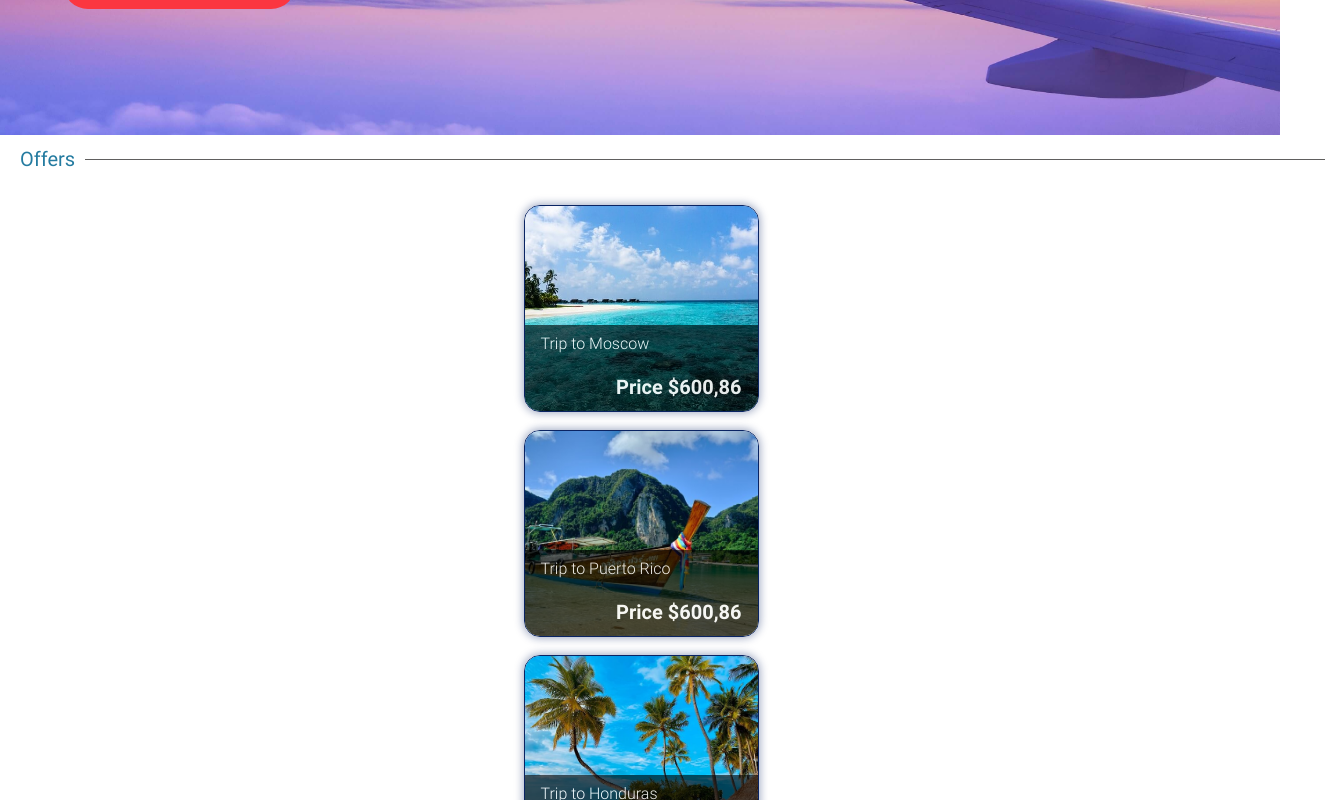
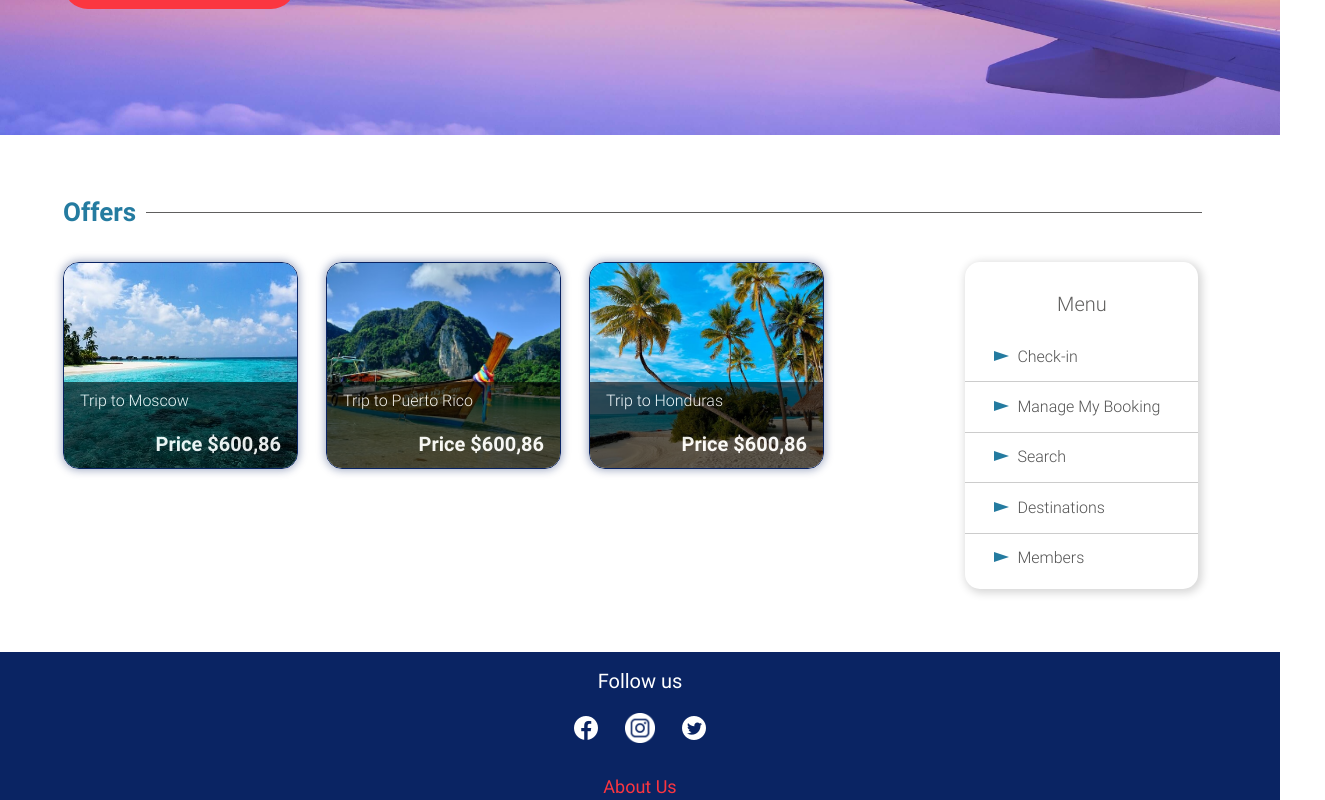
Before and after one commit to JaegerDaFBoi/prueba-frontend-app, an Angular app: page / in a window 1280 px wide. Shown: the part 340-1140 px from the top of the page, 1325 px wide, since content can reach past the window. Built offline with nearby package versions, Linux system fonts and the light colour scheme.

Commit message:
responsive content behavior

```diff
--- a/src/app/components/main-content/main-content.component.scss
+++ b/src/app/components/main-content/main-content.component.scss
@@ -30,7 +30,7 @@
   margin-left: 10px;
   position: absolute;
   top: 50%;
-  width: 100%;
+  width: 70vw;
   box-sizing: border-box;
 }
 
@@ -176,3 +176,51 @@
 
   }
 }
+
+@media screen and (min-width:1200px) {
+  .main-content {
+    padding: {
+      top: 56px;
+      left: 63px;
+      right: 63px;
+      bottom: 41px;
+    };
+  }
+
+  .main-content_title_text {
+    font-size: 26px;
+    line-height: 32px;
+    font-weight: bold;
+  }
+
+  .main-content_title_text::after {
+    width: 82.5vw;
+  }
+
+  .main-content_container {
+    flex-direction: row;
+    justify-content: flex-start;
+    padding-left: 0;
+    padding-right: 0;
+  }
+
+  .main-content_container_offers-grid-row {
+    flex-direction: row;
+    width: 80%;
+  }
+
+  .main-content_container_offer {
+    margin-left: 0;
+    margin-right: 30px;
+  }
+
+  .main-content_container_menu {
+    width: 20%;
+  }
+
+  .main-content_container_menu-box {
+    margin-top: 5px;
+    margin-left: -9%;
+    margin-right: 0;
+  }
+}
```
